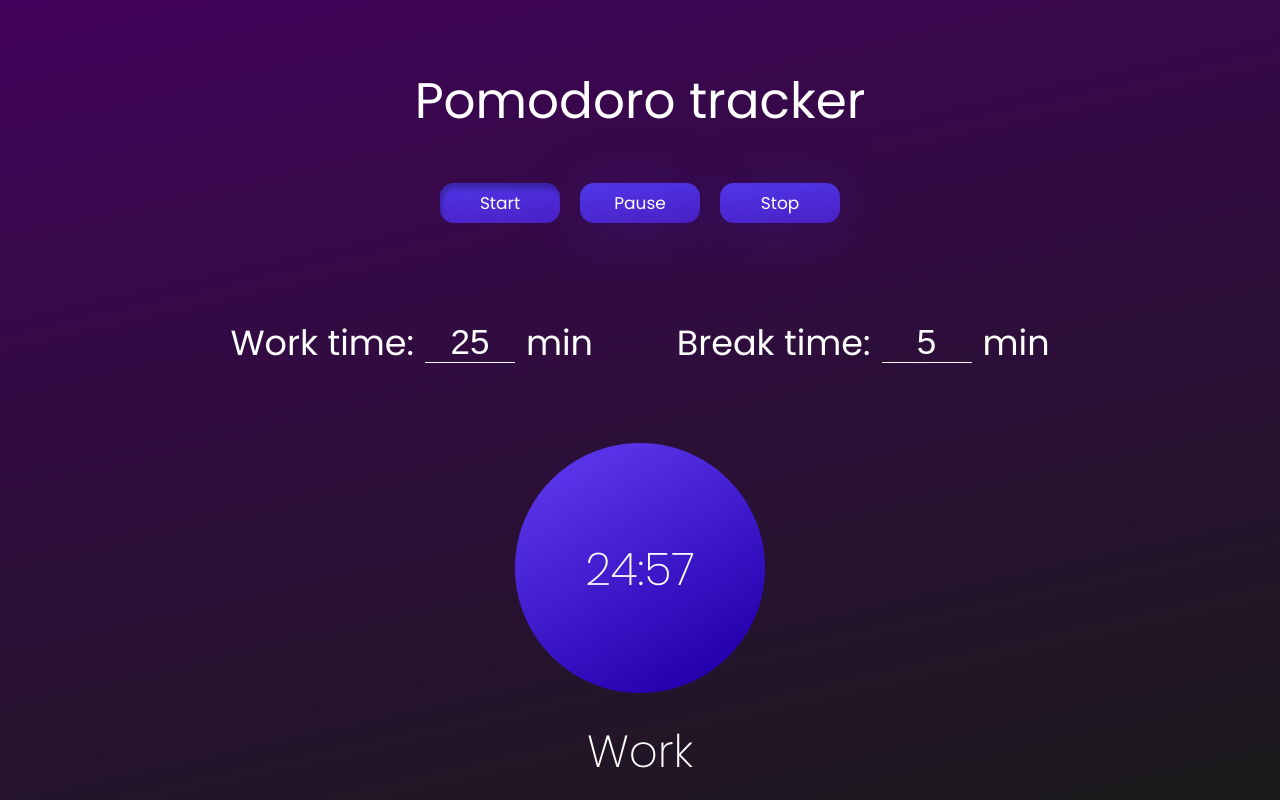
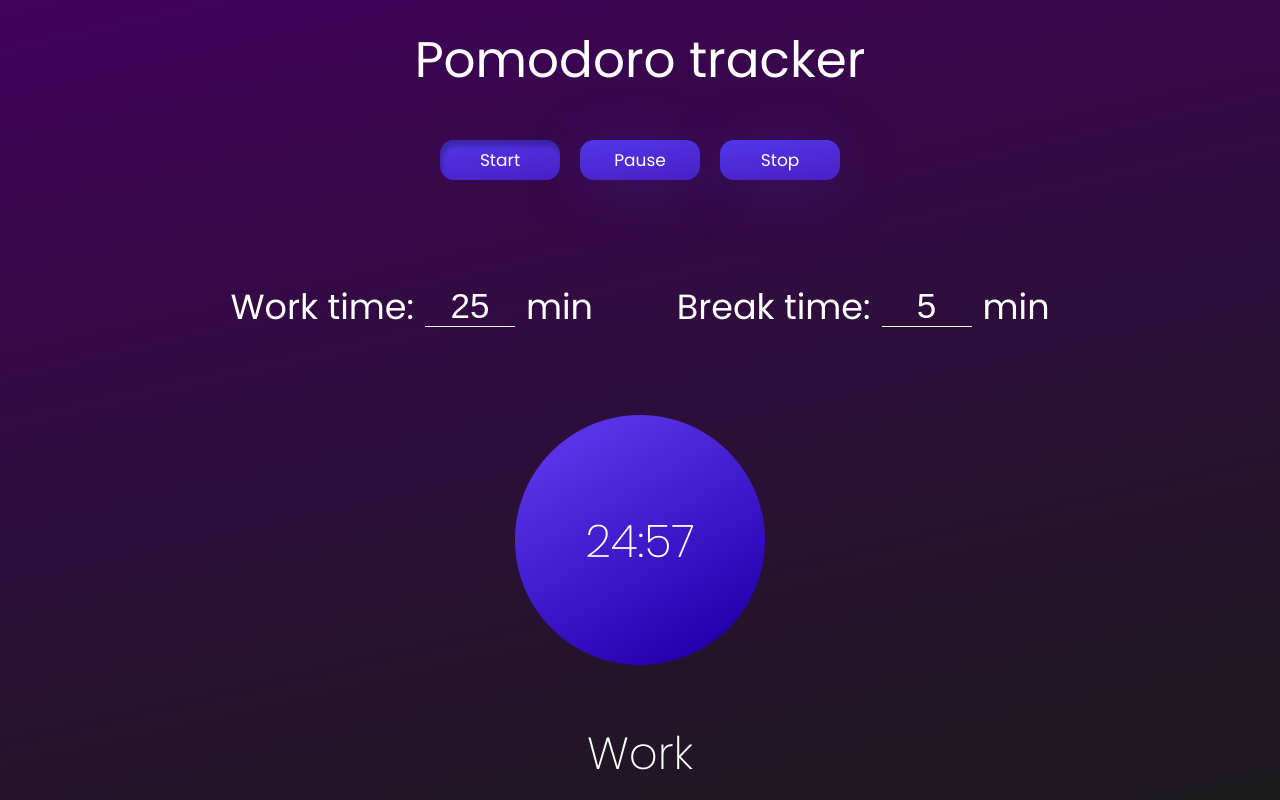
Before and after one commit to yulya3720/Pomodoro-tracker, a plain HTML site: page index.html in a window 1280 px wide. Both pictures are taken after a click on the button "Start". Drawn offline with Linux system fonts and the light colour scheme.

Commit message:
design update

```diff
--- a/css/style.css
+++ b/css/style.css
@@ -6,7 +6,7 @@
 
 body {
     width: 100%;
-    height: 100%;
+    height: 100vh;
     font-family: 'Poppins', sans-serif;
     color: #fff;
     display: flex;
@@ -22,19 +22,27 @@ body {
     flex-direction: column;
     align-items: center;
     justify-content: space-evenly;
+    /* border: 1px solid red; */
 }
 
-h1 {
-  margin-top: 50px;
+.header_container {
+  height: 15vh;
+  display: flex;
+  align-items: center;
+}
+
+.header_container span {
   font-size: 50px;
-  /* font-weight: 400; */
+  font-weight: 400;
+  /* border: 1px solid red; */
 }
 
 .buttons {
-  margin-top: 30px;
+  height: 10vh;
   display: flex;
   justify-content: center;
-    /* border: 1px solid red; */
+  align-items: center;
+  /* border: 1px solid red; */
 }
 
 button {
@@ -68,6 +76,7 @@ button:hover {
   border: 1px solid rgba(81, 255, 255, 0.4);
   box-shadow: 0px 0px 10px rgba(78, 255, 244, 0.8);
   transition: 0.3s;
+  outline: none;
 }
 
 .active {
@@ -78,12 +87,28 @@ button:focus {
   outline: none;
 }
 
+.inputsMessages_container {
+  height: 20vh;
+  width: 80%;
+  display: flex;
+  flex-direction: column;
+}
+
 .inputs {
-  width: 80%;
   display: flex;
   justify-content: space-between;
   margin-top: 80px;
   /* border: 1px solid red; */
+}
+
+.messages {
+  /* display: flex; */
+  display: none;
+  /* border: 1px solid red; */
+  /* justify-content: space-around; */
+  justify-content: space-between;
+  font-weight: 200;
+  padding-top: 10px;
 }
 
 .inputs div {
@@ -121,11 +146,17 @@ button:focus {
     align-items: center;
     justify-content: center;
     position: relative;
-    margin-top: 60px;
+    /* border: 1px solid red; */
 }
 
  .timer img {
     position: relative;
+ }
+
+ .timer_active {
+  filter: drop-shadow(0px 0px 20px rgba(78, 255, 244, 0.6));
+  border: 1px solid rgba(81, 255, 255, 0.2);
+  border-radius: 100%;
  }
 
  .current_state span{
@@ -136,16 +167,28 @@ button:focus {
     font-weight: 200;
  }
 
+ .current_state {
+   height: 45vh;
+   display: flex;
+   align-items: center;
+   /* border: 1px solid red; */
+ }
+
+ .status_container {
+  height: 10vh;
+  display: flex;
+  justify-content: center;
+ }
+
  .status {
     font-size: 45px;
-    text-align: center;
     color: #fff;
-    margin-top: 10%;
     font-weight: 200;
+    /* border: 1px solid red; */
     display: none;
  }
 
- h1, h2, span{
+ h2, span {
     cursor: default;
     font-style: normal;
     font-weight: normal;
--- a/index.html
+++ b/index.html
@@ -9,12 +9,17 @@
 </head>
 <body>
     <div class="content_container">
-        <h1>Pomodoro tracker</h1>
+        <div class="header_container">
+            <span>Pomodoro tracker</span>
+        </div>
+
         <div class="buttons">
             <button class="btn start-btn">Start</button>
             <button class="btn pause-btn">Pause</button>
             <button class="btn stop-btn">Stop</button>
         </div>
+
+        <div class="inputsMessages_container">
             <div class="inputs">
                 <div class="work_time">
                     <h2>Work time:</h2>
@@ -27,13 +32,28 @@
                     <h2>min</h2>
                 </div>
             </div>
+            <div class="messages">
+                <div class="work-warning">
+                    <p>Work time should be at least 1 minute</p>
+                </div>
+                <div class="break-warning">
+                    <p>Break time should be at least 1 minute</p>
+                </div>
+            </div>
+        </div>
+
         <div class="current_state">
             <div class="timer">
               <img src="./images/ellipse.png" alt="timer">
               <span>25:00</span>
             </div>
-            <h1 class="status">Work</h1>
+            <!-- <span class="status">Work</span> -->
         </div>
+
+        <div class="status_container">
+            <span class="status">Work</span>
+        </div>
+
     </div>
     <script src="./index.js"></script>
     <script src="./timer.js"></script>
```
Lines whose indentation alone changed are shown as unchanged.
